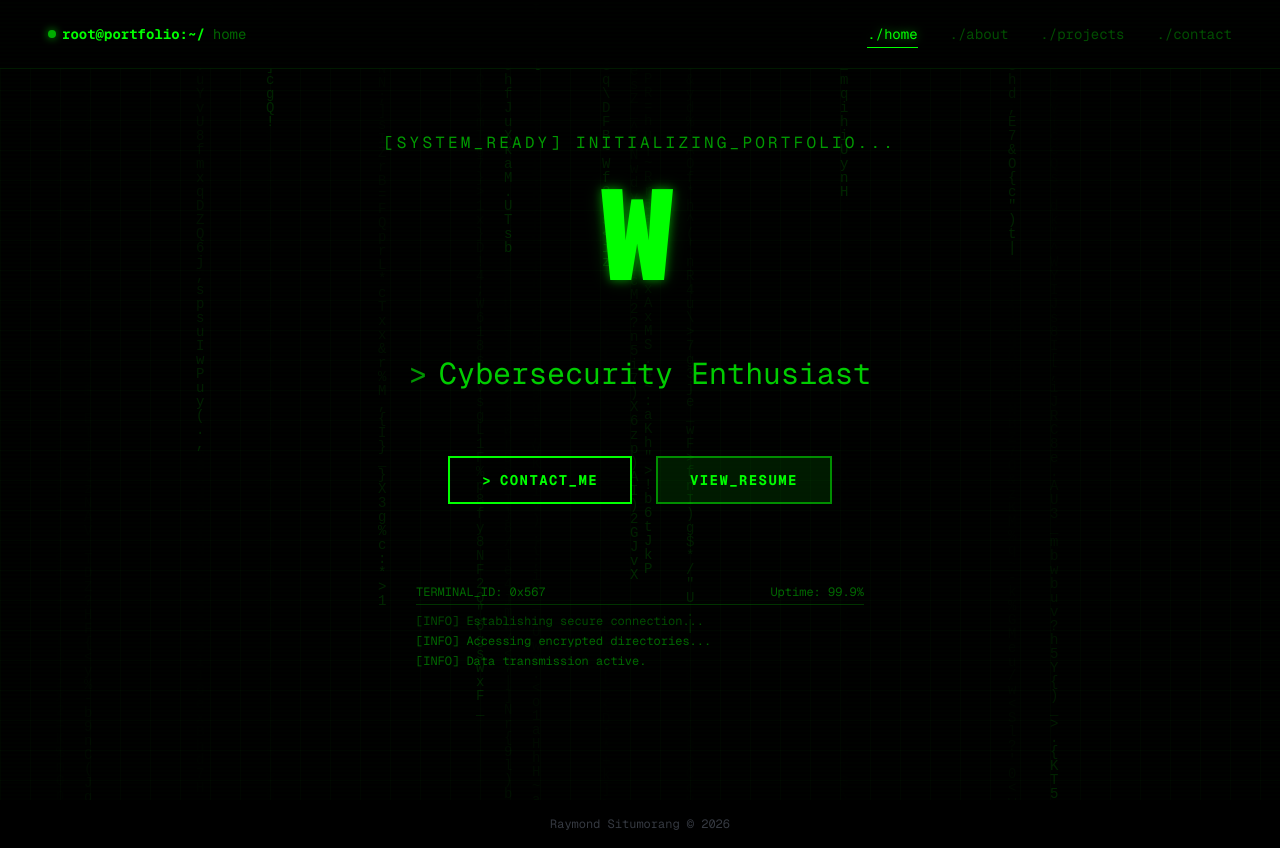
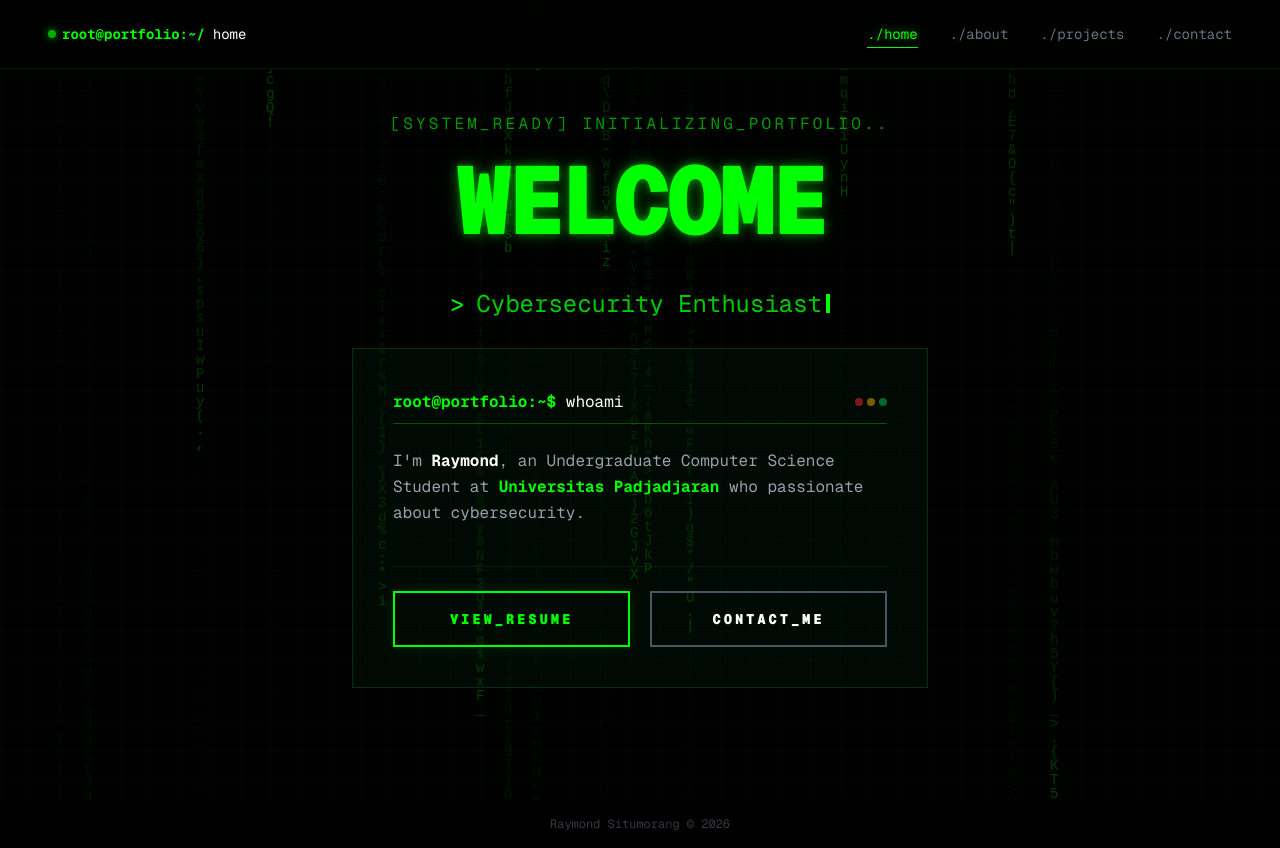
Before and after one commit to Skywalks567/web-portofolio, a Next.js app: page / in a window 1280 px wide. Built offline with nearby package versions, Linux system fonts and the light colour scheme.

Commit message:
style: enhance page ui and animation

```diff
--- a/src/app/about/page.tsx
+++ b/src/app/about/page.tsx
@@ -92,8 +92,10 @@ export default function AboutPage() {
           {/* Metadata Bar (Centered & Minimal) */}
           <div className="mt-8 flex flex-wrap justify-center gap-6 font-mono text-[10px] uppercase opacity-60 tracking-[0.2em]">
             <span className="text-white">[ID: 0xRaymond]</span>
-            <span className="text-[#0f0]">[STATUS: ACTIVE]</span>
-            <span className="text-white">[ROLE: DEV & SEC]</span>
+            <span className="text-[#0f0] animate-pulse font-bold">
+              [STATUS: ACTIVE]
+            </span>
+            <span className="text-white">[ROLE: STUDENT]</span>
           </div>
         </motion.div>
 
--- a/src/app/page.tsx
+++ b/src/app/page.tsx
@@ -8,27 +8,68 @@ import {
   useTransform,
 } from 'framer-motion';
 import Link from 'next/link';
-import { useEffect } from 'react';
+import { useEffect, useState } from 'react';
 
 export default function Home() {
   const welcomeText = 'WELCOME';
-  const count = useMotionValue(0);
-  const rounded = useTransform(count, (latest) => Math.round(latest));
-  const displayText = useTransform(rounded, (latest) =>
+  const subText = 'Cybersecurity Enthusiast';
+
+  const welcomeCount = useMotionValue(0);
+  const subCount = useMotionValue(0);
+
+  const welcomeRounded = useTransform(welcomeCount, (latest) =>
+    Math.round(latest),
+  );
+  const subRounded = useTransform(subCount, (latest) => Math.round(latest));
+
+  const displayWelcome = useTransform(welcomeRounded, (latest) =>
     welcomeText.slice(0, latest),
   );
+  const displaySub = useTransform(subRounded, (latest) =>
+    subText.slice(0, latest),
+  );
+
+  const [isWelcomeDone, setIsWelcomeDone] = useState(false);
+  const [isSubStarted, setIsSubStarted] = useState(false);
+  const [isSubDone, setIsSubDone] = useState(false);
+  const [dotCount, setDotCount] = useState(0);
 
   useEffect(() => {
-    const controls = animate(count, welcomeText.length, {
+    const interval = setInterval(() => {
+      setDotCount((prev) => (prev + 1) % 4);
+    }, 500);
+    return () => clearInterval(interval);
+  }, []);
+
+  useEffect(() => {
+    const welcomeControls = animate(welcomeCount, welcomeText.length, {
       type: 'tween',
       duration: 1.5,
       ease: 'easeInOut',
-      repeat: Infinity,
-      repeatType: 'reverse',
-      repeatDelay: 1,
+      onComplete: () => {
+        setIsWelcomeDone(true);
+        setTimeout(() => {
+          setIsSubStarted(true);
+        }, 500);
+      },
     });
-    return controls.stop;
-  }, [count, welcomeText.length]);
+
+    return () => welcomeControls.stop();
+  }, [welcomeCount, welcomeText.length]);
+
+  useEffect(() => {
+    if (isSubStarted) {
+      const subControls = animate(subCount, subText.length, {
+        type: 'tween',
+        duration: 1.5,
+        ease: 'easeInOut',
+        onComplete: () => {
+          setIsSubDone(true);
+        },
+      });
+      return () => subControls.stop();
+    }
+  }, [isSubStarted, subCount, subText.length]);
 
   const containerVariants: Variants = {
     hidden: { opacity: 0 },
@@ -36,7 +77,7 @@ export default function Home() {
       opacity: 1,
       transition: {
         staggerChildren: 0.1,
-        delayChildren: 0.3,
+        delayChildren: 0.5,
       },
     },
   };
@@ -50,25 +91,39 @@ export default function Home() {
     },
   };
 
+  const finalRevealVariants: Variants = {
+    hidden: { opacity: 0, y: 20 },
+    visible: {
+      opacity: 1,
+      y: 0,
+      transition: {
+        duration: 0.8,
+        ease: 'easeOut',
+        staggerChildren: 0.2,
+      },
+    },
+  };
+
   return (
     <div className="flex-1 flex flex-col justify-center items-center bg-transparent font-mono px-4 overflow-hidden relative min-h-screen">
       <motion.div
         variants={containerVariants}
         initial="hidden"
         animate="visible"
-        className="w-full max-w-4xl flex flex-col items-center text-center space-y-8 z-10"
+        className="w-full max-w-4xl flex flex-col items-center text-center space-y-6 z-10"
       >
         <div className="flex flex-col items-center w-full">
           <motion.p
             variants={itemVariants}
-            className="text-[#0f0]/60 text-sm md:text-base mb-4 tracking-[0.2em]"
+            className="text-[#0f0]/60 text-sm md:text-base mb-4 tracking-[0.2em] min-w-[300px]"
           >
-            [SYSTEM_READY] INITIALIZING_PORTFOLIO...
+            [SYSTEM_READY] INITIALIZING_PORTFOLIO{'.'.repeat(dotCount)}
           </motion.p>
 
           <div className="relative">
-            <motion.h1 className="text-6xl md:text-9xl font-black text-[#0f0] tracking-tighter cyber-glow-text min-h-[1.2em]">
-              <motion.span>{displayText}</motion.span>
+            <motion.h1 className="text-5xl md:text-8xl font-black text-[#0f0] tracking-tighter cyber-glow-text min-h-[1.2em]">
+              <motion.span>{displayWelcome}</motion.span>
+              {!isWelcomeDone && (
                 <motion.span
                   animate={{ opacity: [1, 1, 0, 0] }}
                   transition={{
@@ -78,57 +133,83 @@ export default function Home() {
                   }}
                   className="inline-block w-[4px] md:w-[8px] h-[0.8em] bg-[#0f0] ml-1 align-middle"
                 />
+              )}
             </motion.h1>
           </div>
         </div>
 
         <motion.div
           variants={itemVariants}
-          className="text-xl md:text-3xl flex items-center justify-center text-[#0f0]/80"
+          className="text-lg md:text-2xl flex items-center justify-center text-[#0f0]/80 h-10 -mt-2"
         >
-          <span className="mr-3 animate-pulse">&gt;</span>
-          <span>Cybersecurity Enthusiast</span>
+          {isSubStarted && (
+            <>
+              <span className="mr-3 text-[#0f0]">&gt;</span>
+              <motion.span>{displaySub}</motion.span>
+              <motion.span
+                animate={{ opacity: [1, 1, 0, 0] }}
+                transition={{
+                  duration: 0.8,
+                  repeat: Infinity,
+                  times: [0, 0.5, 0.5, 1],
+                }}
+                className="inline-block w-[2px] md:w-[4px] h-[0.8em] bg-[#0f0] ml-1 align-middle"
+              />
+            </>
+          )}
         </motion.div>
 
         <motion.div
-          variants={itemVariants}
-          className="flex flex-col md:flex-row gap-6 pt-8 w-full justify-center"
+          variants={finalRevealVariants}
+          initial="hidden"
+          animate={isSubDone ? 'visible' : 'hidden'}
+          className="w-full max-w-xl mx-auto font-mono text-xs md:text-base leading-relaxed bg-green-950/20 p-6 md:p-10 border border-green-900/50 rounded-sm space-y-10"
         >
-          <Link
-            href="/contact"
-            className="px-8 py-3 border-2 border-[#0f0] text-[#0f0] hover:bg-[#0f0] hover:text-black transition-all duration-300 text-sm tracking-widest uppercase font-bold group flex items-center justify-center gap-2"
+          <div className="text-left space-y-6">
+            <div className="w-full border-b border-[#0f0]/30 pb-2 flex items-center justify-between">
+              <div>
+                <span className="text-[#0f0] font-bold">root@portfolio:~$</span>{' '}
+                <span className="text-white">whoami</span>
+              </div>
+              <div className="flex gap-1">
+                <div className="w-2 h-2 rounded-full bg-red-500/50" />
+                <div className="w-2 h-2 rounded-full bg-yellow-500/50" />
+                <div className="w-2 h-2 rounded-full bg-green-500/50" />
+              </div>
+            </div>
+            <p className="leading-relaxed text-gray-400">
+              I&apos;m <span className="text-white font-bold">Raymond</span>, an
+              Undergraduate Computer Science Student at{' '}
+              <span className="text-[#0f0] font-bold">
+                Universitas Padjadjaran
+              </span>{' '}
+              who passionate about cybersecurity.
+            </p>
+          </div>
+
+          <motion.div
+            variants={finalRevealVariants}
+            className="flex flex-col md:flex-row gap-5 w-full pt-6 border-t border-green-900/30"
           >
-            <span className="group-hover:translate-x-1 transition-transform">
-              &gt;
-            </span>{' '}
-            Contact_Me
-          </Link>
+            <motion.div variants={finalRevealVariants} className="flex-1">
               <Link
                 href="/resume/resume.pdf"
                 target="_blank"
                 rel="noopener noreferrer"
-            className="px-8 py-3 bg-[#0f0]/10 border-2 border-[#0f0]/50 text-[#0f0] hover:bg-[#0f0] hover:text-black hover:border-[#0f0] transition-all duration-300 text-sm tracking-widest uppercase font-bold flex items-center justify-center gap-2"
+                className="w-full px-8 py-4 border-2 border-[#0f0] text-[#0f0] hover:bg-[#0f0] hover:text-black transition-all duration-300 text-xs md:text-sm tracking-[0.2em] uppercase font-black flex items-center justify-center gap-2 shadow-[0_0_15px_rgba(0,255,0,0.1)]"
               >
                 View_Resume
               </Link>
             </motion.div>
-
-        {/* System log simulation */}
-        <motion.div
-          variants={itemVariants}
-          className="pt-12 text-[10px] md:text-xs text-[#0f0]/40 font-mono text-left w-full max-w-md mx-auto overflow-hidden opacity-50"
+            <motion.div variants={finalRevealVariants} className="flex-1">
+              <Link
+                href="/contact"
+                className="w-full px-8 py-4 border-2 border-gray-600 text-white hover:border-white transition-all duration-300 text-xs md:text-sm tracking-[0.2em] uppercase font-black flex items-center justify-center gap-2"
               >
-          <div className="flex justify-between border-b border-[#0f0]/20 pb-1 mb-2">
-            <span>TERMINAL_ID: 0x567</span>
-            <span>Uptime: 99.9%</span>
-          </div>
-          <div className="space-y-1">
-            <p className="animate-pulse">
-              [INFO] Establishing secure connection...
-            </p>
-            <p>[INFO] Accessing encrypted directories...</p>
-            <p>[INFO] Data transmission active.</p>
-          </div>
+                Contact_Me
+              </Link>
+            </motion.div>
+          </motion.div>
         </motion.div>
       </motion.div>
     </div>
--- a/src/components/MatrixBackground.tsx
+++ b/src/components/MatrixBackground.tsx
@@ -27,7 +27,6 @@ const MatrixBackground: React.FC = () => {
     }
 
     const draw = () => {
-      // Slightly transparent black background to create trail effect
       ctx.fillStyle = 'rgba(0, 0, 0, 0.05)';
       ctx.fillRect(0, 0, width, height);
 
@@ -70,7 +69,7 @@ const MatrixBackground: React.FC = () => {
   return (
     <canvas
       ref={canvasRef}
-      className="fixed inset-0 z-[-1] pointer-events-none opacity-[0.15]"
+      className="fixed inset-0 z-[-1] pointer-events-none opacity-[0.25]"
       style={{ filter: 'blur(0.5px)' }}
     />
   );
--- a/src/components/navbar.tsx
+++ b/src/components/navbar.tsx
@@ -33,7 +33,7 @@ export function Navbar() {
           />
           root@portfolio:~/
         </span>
-        <span className="text-[#0f0]/40">
+        <span className="text-white">
           {pathname === '/' ? 'home' : pathname.replace('/', '')}
         </span>
       </div>
@@ -49,7 +49,7 @@ export function Navbar() {
               className={`group relative transition-all duration-300 py-1 ${
                 active
                   ? 'text-[#0f0] cyber-glow-text'
-                  : 'text-[#0f0]/30 hover:text-[#0f0]'
+                  : 'text-gray-500 hover:text-[#0f0]'
               }`}
             >
               ./{item.name}
```
Lines whose indentation alone changed are shown as unchanged.
